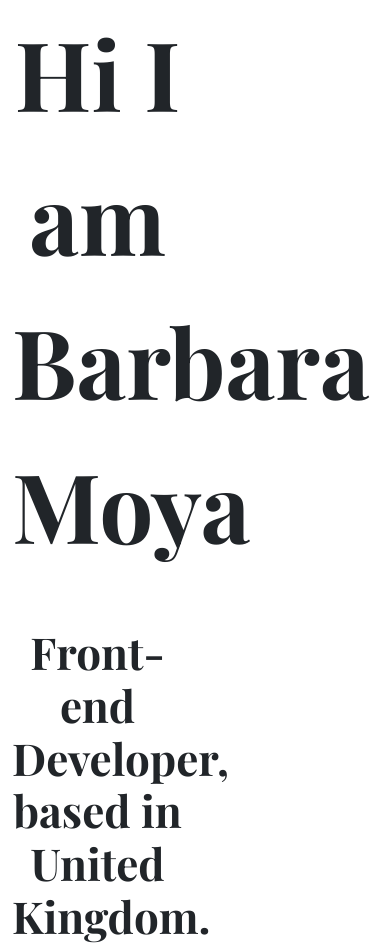
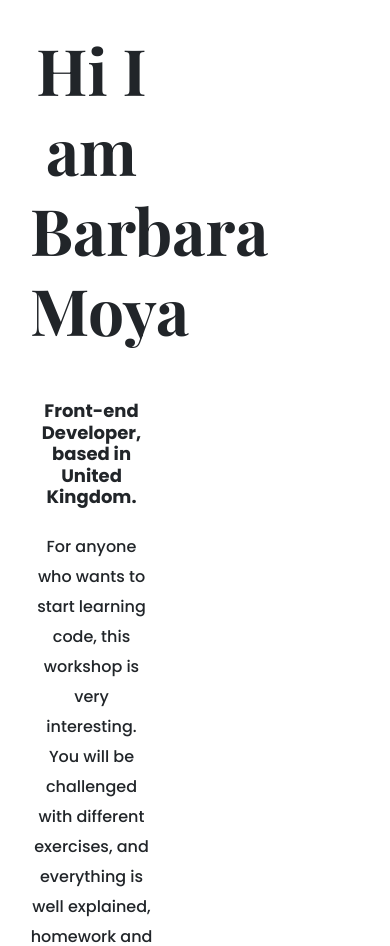
Before and after one commit to barbsuk20/shecodes-portfolio-project, a plain HTML site: page about.html in a window 390 px wide. Shown: the top 946 px of the page. Drawn offline with nearby package versions, Linux system fonts and the light colour scheme.

Commit message:
Added CSS to the about page

```diff
--- a/src/styles.css
+++ b/src/styles.css
@@ -53,6 +53,24 @@ p {
   line-height: 1.5;
   font-family: var(--heading-font);
   margin: 0 auto;
+}
+
+.about-section {
+  padding: 160px 20px;
+}
+
+.about-section h1 {
+  font-size: 64px;
+  line-height: 80px;
+}
+
+.about-section h2 {
+  font-size: 18px;
+  font-family: var(--default-font-family);
+}
+
+.about-section-content {
+  margin: 30px;
 }
 
 .btn-branding {
@@ -113,12 +131,17 @@ img {
   .hero h1 {
     font-size: 50px;
   }
+  .about-section {
+    text-align: center;
+    padding: 0;
+  }
+
   h2 {
     margin-top: 50px;
     font-size: 44px;
   }
   .hero {
-    padding: 100px 20px;
+    padding: 80px 20px;
   }
   .hero h2 {
     margin: 0 auto;
```
